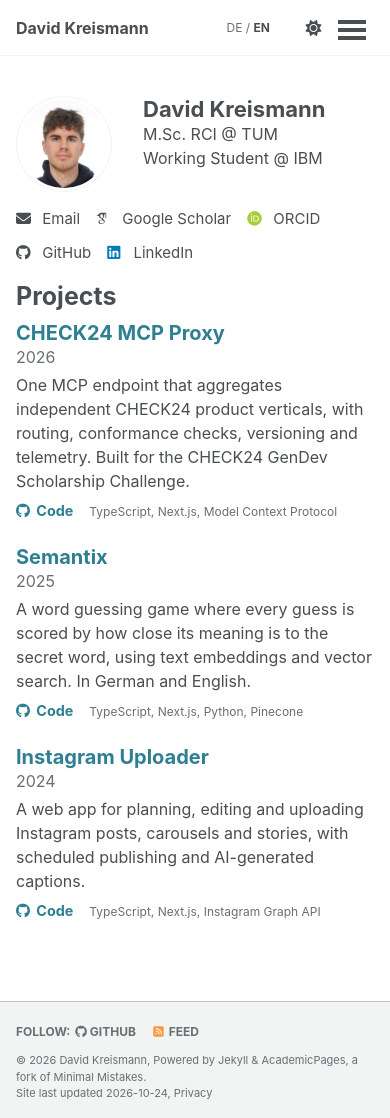
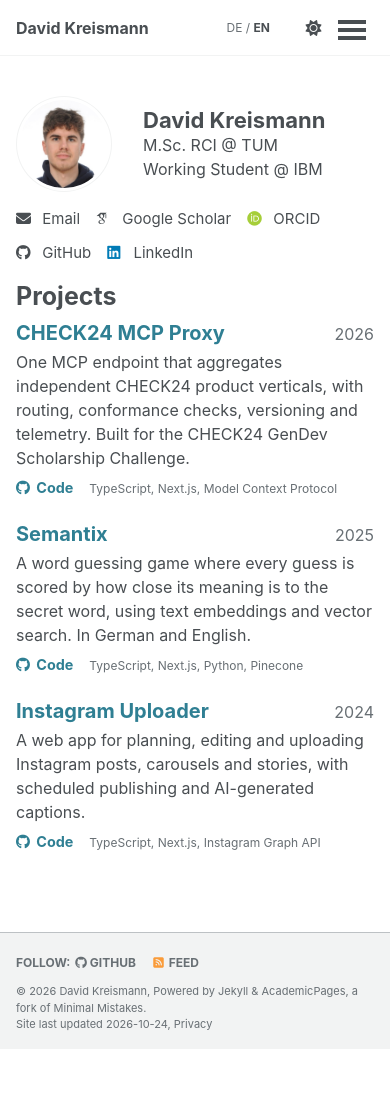
Before and after one commit to davidkreismann/davidkreismann.github.io, a Jekyll site: the page built from _pages/projects.html, in a window 390 px wide and 1118 px high. Built offline with Jekyll 4.4.1, drawn with Linux system fonts in a browser that asks for light colours; some web fonts are replaced.

Commit message:
Center mobile avatar with name, project year beside title on mobile

```diff
--- a/_sass/layout/_cv.scss
+++ b/_sass/layout/_cv.scss
@@ -122,6 +122,12 @@
     color: var(--global-text-color-light);
   }
 
+  /* projects keep the short year to the right of the title */
+  .project-card .cv-entry__head {
+    flex-direction: row;
+    align-items: baseline;
+  }
+
   .cv-role .cv-entry__sub {
     float: none;
     margin-left: 0;
@@ -236,6 +242,12 @@
     }
   }
 
+  /* photo and name block centered on the same line */
+  .sidebar .author__avatar,
+  .sidebar .author__content {
+    vertical-align: middle;
+  }
+
   .sidebar .author__name {
     font-size: 22px;
   }
```
